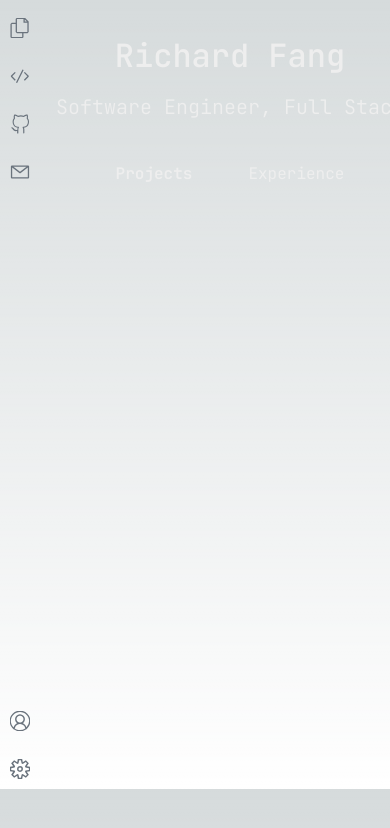
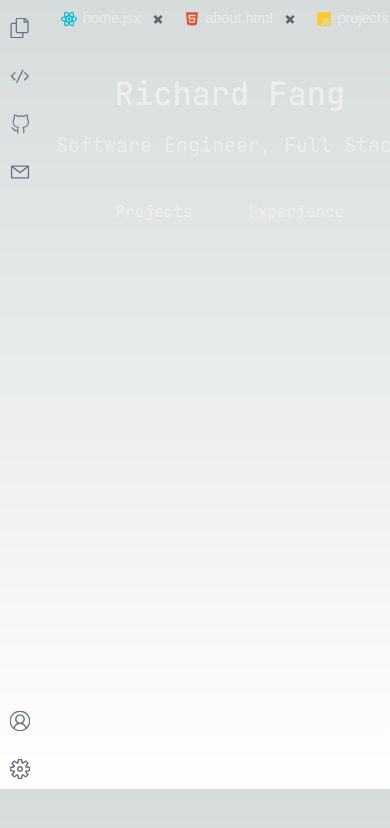
Before and after one commit to richardfang888/portfolio, a Next.js app: page / in a window 390 px wide. Shown: the top 828 px of the page. Built offline with nearby package versions, Linux system fonts and the light colour scheme.

Commit message:
added responsive tabsbar and placeholder pages

```diff
--- a/app/(home)/page.tsx
+++ b/app/(home)/page.tsx
@@ -1,3 +1,5 @@
+'use client';
+
 import React from 'react';
 import Link from 'next/link';
 import styles from '@/styles/HomePage.module.css';
--- a/app/about/page.tsx
+++ b/app/about/page.tsx
@@ -0,0 +1,9 @@
+import React from 'react'
+
+const page = () => {
+  return (
+    <div>page</div>
+  )
+}
+
+export default page
--- a/app/contact/page.tsx
+++ b/app/contact/page.tsx
@@ -0,0 +1,9 @@
+import React from 'react'
+
+const page = () => {
+  return (
+    <div>page</div>
+  )
+}
+
+export default page
--- a/app/experience/page.tsx
+++ b/app/experience/page.tsx
@@ -0,0 +1,9 @@
+import React from 'react'
+
+const page = () => {
+  return (
+    <div>page</div>
+  )
+}
+
+export default page
--- a/app/projects/page.tsx
+++ b/app/projects/page.tsx
@@ -0,0 +1,9 @@
+import React from 'react'
+
+const page = () => {
+  return (
+    <div>page</div>
+  )
+}
+
+export default page
--- a/components/Directory.tsx
+++ b/components/Directory.tsx
@@ -21,14 +21,14 @@ const directoryItemsTop = [
 
 const directoryItemsBot = [
   {
-    name: 'Experience.css',
+    name: 'Experience.md',
     path: '/experience',
-    icon: 'css_icon.svg',
+    icon: 'markdown_icon.svg',
   },
   {
-    name: 'Contact.md',
+    name: 'Contact.css',
     path: '/contact',
-    icon: 'markdown_icon.svg',
+    icon: 'css_icon.svg',
   },
 ];
 
--- a/components/Layout.tsx
+++ b/components/Layout.tsx
@@ -3,6 +3,7 @@
 import { ReactNode, useEffect } from "react";
 import { usePathname } from "next/navigation";
 import Sidebar from "./Sidebar";
+import Tabsbar from "./Tabsbar";
 import Directory from "./Directory";
 import styles from '@/styles/Layout.module.css';
 
@@ -22,6 +23,7 @@ const Layout = ({ children } : { children: ReactNode }) => {
         <Sidebar />
         <Directory />
         <div style={{ width: "100%" }}>
+          <Tabsbar />
           <main id="main-editor" className={styles.content}>
             {children}
           </main>
--- /dev/null
+++ b/components/Tab.tsx
@@ -0,0 +1,31 @@
+'use client';
+
+import Link from 'next/link';
+import Image from 'next/image';
+import { usePathname } from 'next/navigation';
+import styles from '../styles/Tab.module.css';
+
+interface TabProps {
+    icon: string;
+    filename: string;
+    path: string;
+    onClose: (path: string) => void;
+  }
+
+const Tab: React.FC<TabProps> = ({ icon, filename, path, onClose }) => {
+  const pathname = usePathname();
+
+  return (
+    <div className={`${styles.tabContainer} ${pathname === path && styles.active}`}>
+      <Link href={path} className={styles.link}>
+        <div className={styles.tab}>
+          <Image src={icon} alt={filename} height={18} width={18} />
+          <p>{filename}</p>
+        </div>
+      </Link>
+      <button className={styles.closeButton} onClick={() => onClose(path)}>✖</button>
+    </div>
+  );
+};
+
+export default Tab;
--- /dev/null
+++ b/components/Tabsbar.tsx
@@ -0,0 +1,70 @@
+'use client';
+
+import { useState, useEffect } from 'react';
+import Tab from './Tab';
+import styles from '../styles/Tabsbar.module.css';
+import { usePathname, useRouter } from 'next/navigation';
+
+const initialTabs = [
+  { icon: '/react_icon.svg', filename: 'home.jsx', path: '/' },
+  { icon: '/html_icon.svg', filename: 'about.html', path: '/about' },
+  { icon: '/js_icon.svg', filename: 'projects.js', path: '/projects' },
+  { icon: '/markdown_icon.svg', filename: 'experience.md', path: '/experience' },
+  { icon: '/css_icon.svg', filename: 'contact.css', path: '/contact' },
+];
+
+const Tabsbar = () => {
+  const [tabs, setTabs] = useState(initialTabs);
+  const pathname = usePathname();
+  const router = useRouter();
+
+  // Effect to handle adding new tabs
+  useEffect(() => {
+    const addNewTab = () => {
+      const isActiveTabInTabs = tabs.some(tab => tab.path === pathname);
+      if (!isActiveTabInTabs) {
+        const newTab = initialTabs.find(tab => tab.path === pathname);
+        if (newTab) {
+          setTabs(prevTabs => [...prevTabs, newTab]);
+        }
+      }
+    };
+
+    addNewTab();
+  }, [pathname]);
+
+  const handleClose = (path: string) => {
+    setTabs(prevTabs => {
+      const updatedTabs = prevTabs.filter(tab => tab.path !== path);
+
+      if (updatedTabs.length === 0) {
+        router.push('/blank');
+        return updatedTabs;
+      }
+
+      // If the closed tab was the active tab, set the new active tab to the first one
+      if (path === pathname) {
+        const newActiveTab = updatedTabs[0];
+        router.push(newActiveTab.path);
+      }
+
+      return updatedTabs;
+    });
+  };
+
+  return (
+    <div className={styles.tabs}>
+      {tabs.map(tab => (
+        <Tab
+          key={tab.path}
+          icon={tab.icon}
+          filename={tab.filename}
+          path={tab.path}
+          onClose={handleClose}
+        />
+      ))}
+    </div>
+  );
+};
+
+export default Tabsbar;
--- /dev/null
+++ b/styles/Tab.module.css
@@ -0,0 +1,39 @@
+.tabContainer {
+    display: flex;
+    align-items: center;
+  }
+
+  .link {
+    flex: 1;
+  }
+
+  .closeButton {
+    background: none;
+    border: none;
+    color: inherit;
+    font-size: 0.5rem;
+    cursor: pointer;
+    margin-left: 10px;
+  }
+
+  .tab {
+    padding: 0.5rem 1.25rem;
+    background: var(--tab-bg);
+    color: #ececec;
+    display: flex;
+    align-items: center;
+    border: 1px solid var(--tab-border);
+    font-family: 'Source Sans Pro', sans-serif;
+    font-size: 0.9rem;
+    cursor: pointer;
+  }
+
+  .tab p {
+    margin-left: 5px;
+  }
+
+  .active {
+    border-top: 1px solid var(--accent-color);
+    background: var(--tab-active-bg);
+    border-bottom: none;
+  }
--- /dev/null
+++ b/styles/Tabsbar.module.css
@@ -0,0 +1,18 @@
+.tabs {
+  display: flex;
+  /* flex-wrap: wrap; */
+  background: var(--tabs-bg);
+  overflow-x: auto;
+}
+
+@media screen and (max-width: 900px) {
+  .tabs {
+    width: 78vw;
+  }
+}
+
+@media screen and (max-width: 600px) {
+  .tabs {
+    width: 89.5vw;
+  }
+}
```
